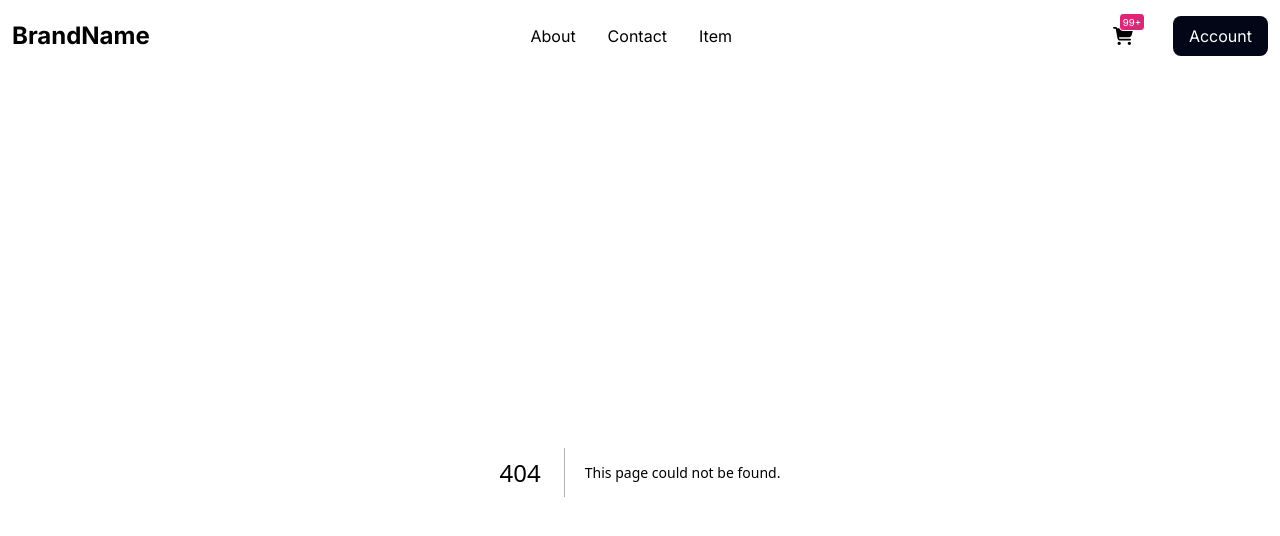
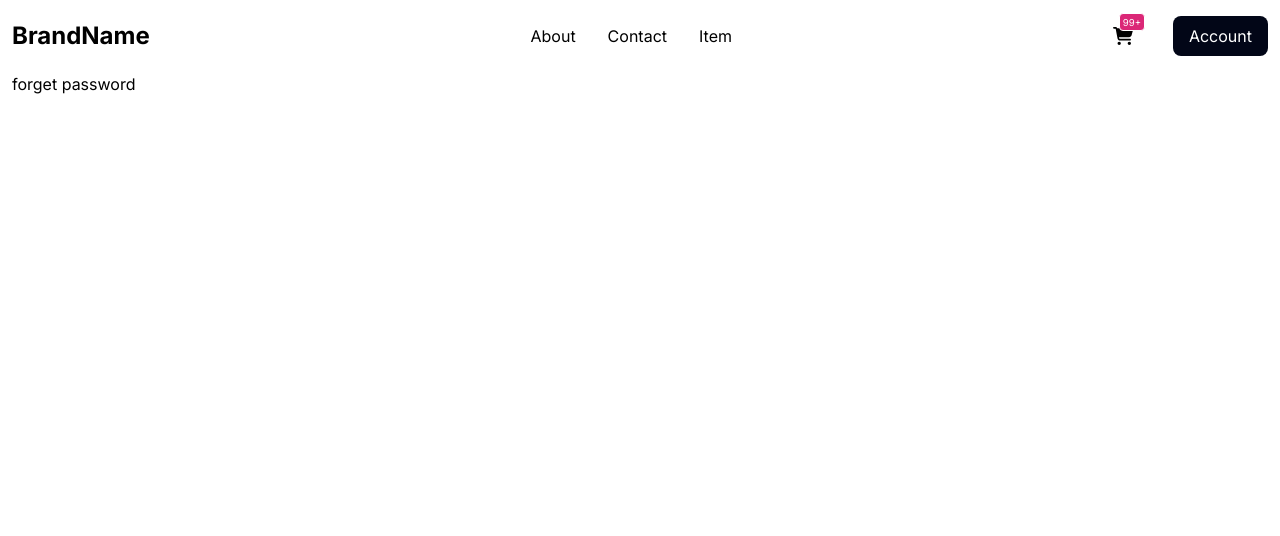
Before and after one commit to musiur/next-base-template, a Next.js app: page /auth/forget-password in a window 1280 px wide. Before the commit this address had no page. Shown: the top 536 px of the page. Built offline with nearby package versions, Linux system fonts and the light colour scheme.

Commit message:
comp-dev:: reset & forget password: initial function added

```diff
--- /dev/null
+++ b/app/auth/forget-password/page.tsx
@@ -0,0 +1,5 @@
+const ForgetPassword = () => {
+  return <div className="container">forget password</div>;
+};
+
+export default ForgetPassword;
--- /dev/null
+++ b/app/auth/reset-password/page.tsx
@@ -0,0 +1,5 @@
+const ResetPassword = () => {
+  return <div className="container">reset password</div>;
+};
+
+export default ResetPassword;
```
